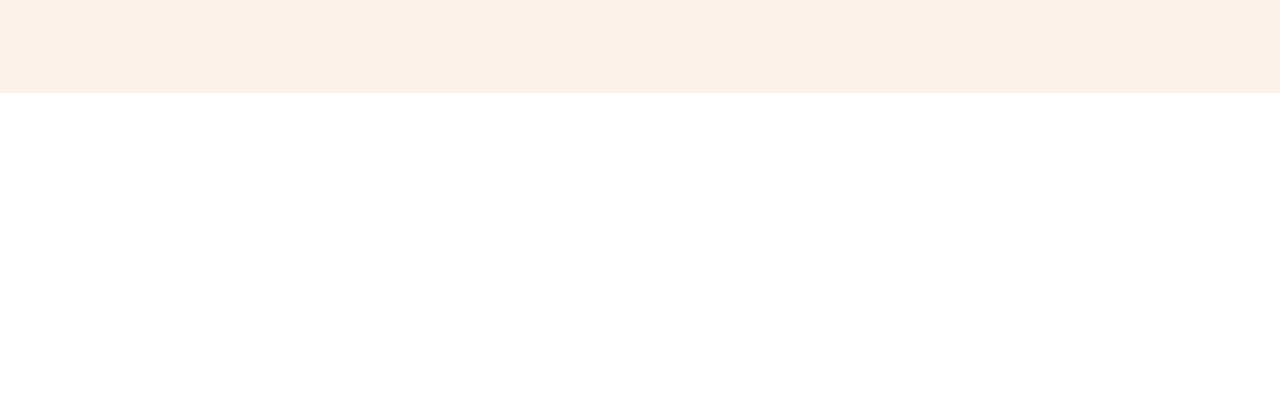
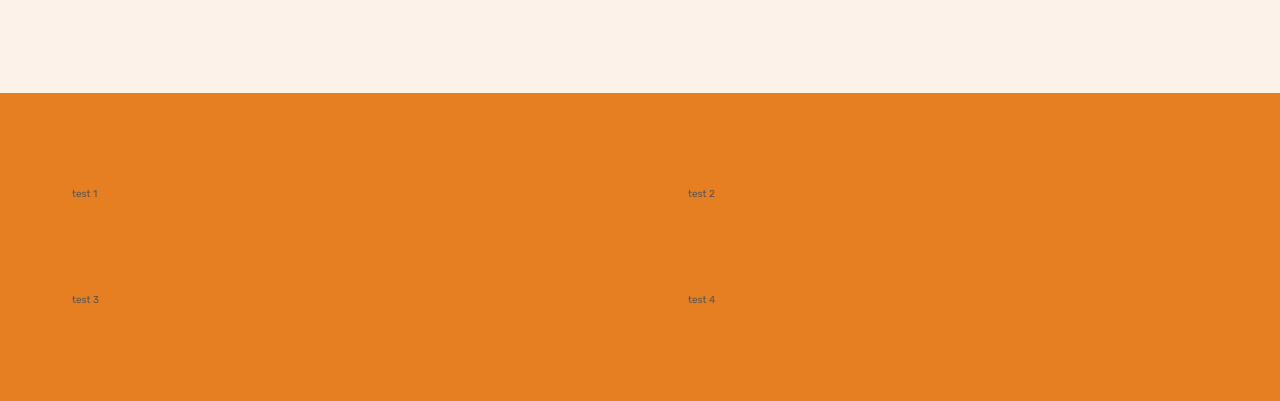
Before and after one commit to mirzaie8180/omniFood, a plain HTML site: page index.html in a window 1280 px wide. Shown: the part 667-1068 px from the top of the page. Before the commit the page ends 800 px from the top, so only its background shows below. Drawn offline with Linux system fonts and the light colour scheme.

Commit message:
creating reusable grid and starting next section who is:(section how)

```diff
--- a/css/style.css
+++ b/css/style.css
@@ -162,6 +162,28 @@
   background-color: #cf711f;
 }
 
+.container {
+  max-width: 120rem;
+  margin: 0 auto;
+  padding: 0 3.2rem;
+}
+
+.grid {
+  display: grid;
+  gap: 9.6rem;
+}
+
+.grid--2-cols {
+  grid-template-columns: repeat(2,1fr);
+}
+
+.grid--3-cols {
+  grid-template-columns: repeat(3,1fr);
+}
+
+.grid--4-cols {
+  grid-template-columns: repeat(3,1fr);
+}
 /********************************/
 /* HERO SECTION */
 /********************************/
@@ -223,3 +245,13 @@
   color: #e67e22;
   font-weight: 700;
 }
+
+
+/********************************/
+/* HERO SECTION */
+/********************************/
+
+.section-how {
+  padding: 9.6rem 0;
+  background-color: #e67e22;
+}
--- a/index.html
+++ b/index.html
@@ -66,6 +66,24 @@
         </div>
       </section>
 
+      <section class="section-how">
+        <div class="container grid grid--2-cols">
+          <div>test 1</div>
+          <div>test 2</div>
+          <div>test 3</div>
+          <div>test 4</div>
+        </div>
+      </section>
+
+
+
+
+
+
+
+
+
+
     </main>
   </body>
 </html>
```
